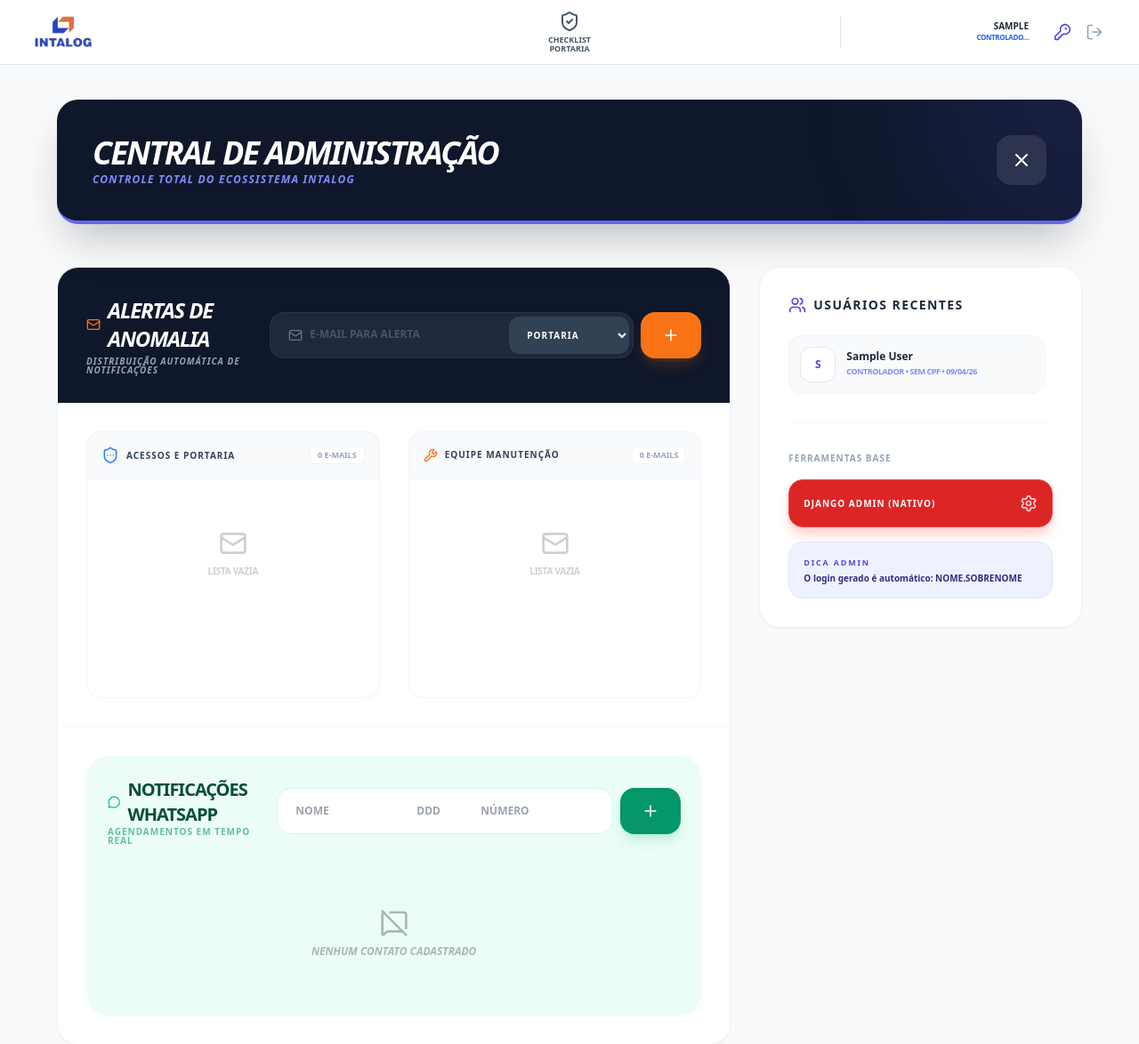
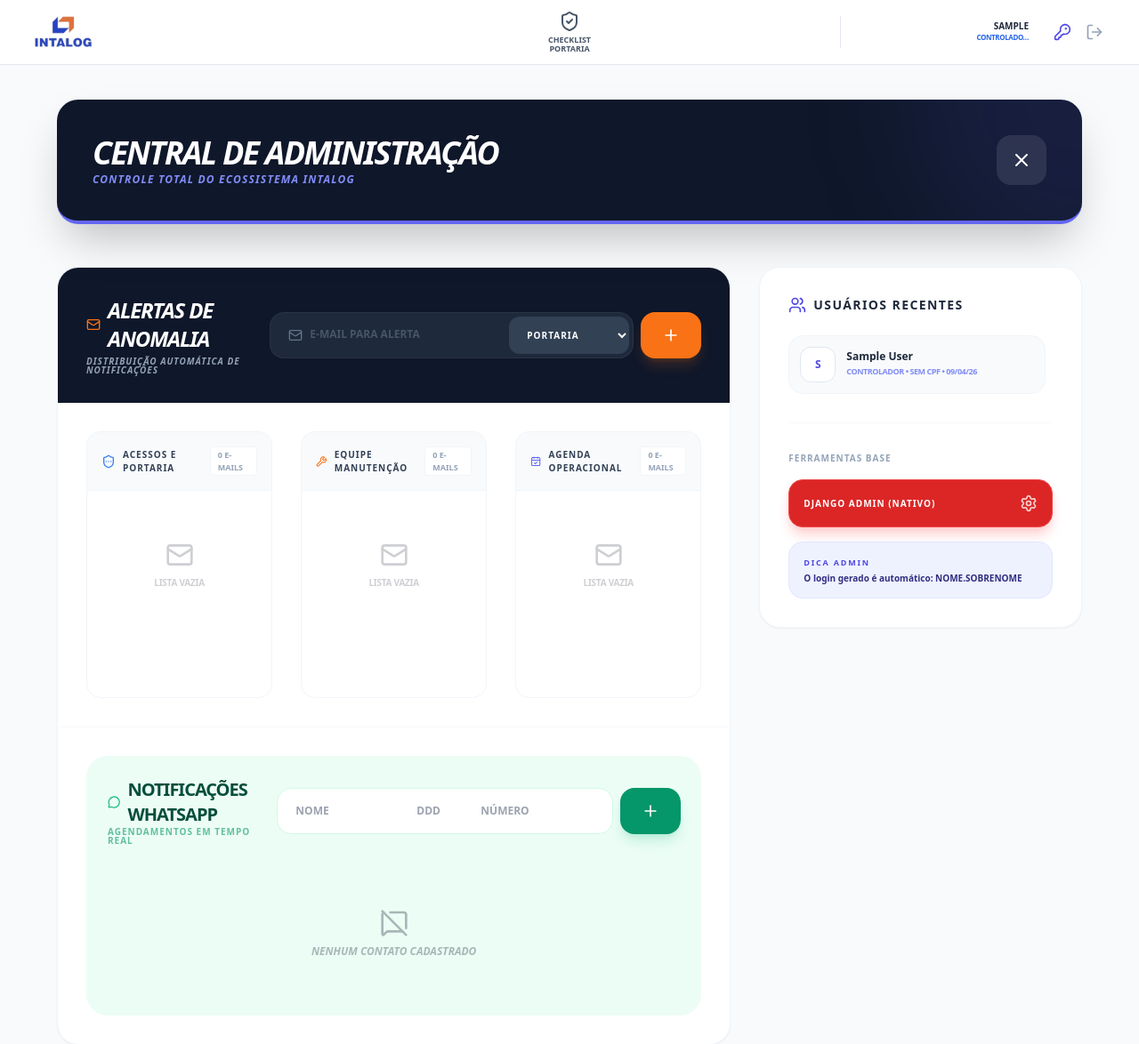
Before and after one commit to Luparele/PortariaWeb, a Django app: page /admin-sistema/ in a window 1280 px wide. Shown: the top 1174 px of the page at 89% size. Run offline with Django 5.2, Linux system fonts and the light colour scheme; the visitor is signed in with stand-in values (Sample User, id 1); data comes from the database, SQL or seed files in the repository; data that the repository does not hold is empty; some libraries are stand-ins or nearby versions.

Commit message:
Implement third email list for Maintenance Schedule alerts and update admin UI

```diff
--- a/checklists/models.py
+++ b/checklists/models.py
@@ -149,6 +149,7 @@ class AlertEmail(models.Model):
     CATEGORIES = [
         ('PORTARIA', 'Portaria / Controlador de Acesso'),
         ('MANUTENCAO', 'Manutenção'),
+        ('AGENDA', 'Agenda de Manutenção'),
     ]
     email = models.EmailField()
     category = models.CharField(max_length=20, choices=CATEGORIES, default='PORTARIA')
--- a/checklists/views.py
+++ b/checklists/views.py
@@ -123,7 +123,7 @@ def _send_forklift_anomaly_email(instance, request=None):
 def _send_schedule_alerts(schedule, request=None):
     """Send Email and WhatsApp alerts for new maintenance schedules"""
     # 1. Email Alerts
-    emails = list(AlertEmail.objects.filter(category='MANUTENCAO').values_list('email', flat=True))
+    emails = list(AlertEmail.objects.filter(category='AGENDA').values_list('email', flat=True))
     if emails:
         subject = f"🛠️ AGENDAMENTO: MANUTENÇÃO - {schedule.veiculo.placa}"
         site_url = request.build_absolute_uri('/')[:-1] if request else 'http://localhost:8001'
@@ -615,6 +615,7 @@ def system_admin_view(request):
     context = {
         'emails_portaria': AlertEmail.objects.filter(category='PORTARIA').order_by('email'),
         'emails_manutencao': AlertEmail.objects.filter(category='MANUTENCAO').order_by('email'),
+        'emails_agenda': AlertEmail.objects.filter(category='AGENDA').order_by('email'),
         'whatsapps': AlertWhatsApp.objects.all().order_by('nome'),
         'users': User.objects.all().select_related('profile').order_by('-date_joined')[:15],
     }
@@ -766,7 +767,7 @@ def _send_status_update_alerts(schedule, request):
     """Helper to send alerts when status changes to final states"""
     # Logic for Email (only for CONCLUIDO/CANCELADO)
     if schedule.status in ['CONCLUIDO', 'CANCELADO']:
-        emails = AlertEmail.objects.filter(category='MANUTENCAO').values_list('email', flat=True)
+        emails = AlertEmail.objects.filter(category='AGENDA').values_list('email', flat=True)
         if emails:
             subject = f"ATUALIZAÇÃO DE MANUTENÇÃO: {schedule.veiculo.placa} - {schedule.get_status_display().upper()}"
             site_url = request.build_absolute_uri('/')[:-1]
--- a/templates/system_admin.html
+++ b/templates/system_admin.html
@@ -121,6 +121,7 @@
                             >
                                 <option value="PORTARIA">Portaria</option>
                                 <option value="MANUTENCAO">Manutenção</option>
+                                <option value="AGENDA">Agenda</option>
                             </select>
                         </div>
                         <button
@@ -133,7 +134,7 @@
                 </div>
 
                 <div class="p-8">
-                    <div class="flex flex-col md:flex-row gap-8">
+                    <div class="grid grid-cols-1 md:grid-cols-2 xl:grid-cols-3 gap-8">
                         <!-- Portaria -->
                         <div class="flex-1 flex flex-col min-h-[300px]">
                             <div class="p-4 rounded-t-2xl border-x border-t border-slate-100 flex items-center justify-between bg-slate-50">
@@ -176,6 +177,37 @@
                             </div>
                             <div class="flex-1 bg-white border border-slate-100 rounded-b-2xl p-4 space-y-2 overflow-y-auto">
                                 {% for item in emails_manutencao %}
+                                <div class="flex items-center justify-between p-3 bg-slate-50 border border-slate-100 rounded-xl group hover:bg-white hover:shadow-sm transition-all">
+                                    <span class="text-xs font-bold text-slate-600 truncate mr-2">{{ item.email }}</span>
+                                    <form method="post" onsubmit="return confirm('Excluir este e-mail?');">
+                                        {% csrf_token %}
+                                        <input type="hidden" name="action" value="delete_email">
+                                        <input type="hidden" name="id" value="{{ item.id }}">
+                                        <button type="submit" class="p-1.5 text-slate-300 hover:text-red-500 hover:bg-red-50 rounded-lg transition-all opacity-0 group-hover:opacity-100">
+                                            <i data-lucide="trash-2" class="w-4 h-4"></i>
+                                        </button>
+                                    </form>
+                                </div>
+                                {% empty %}
+                                <div class="flex flex-col items-center justify-center py-10 opacity-20">
+                                    <i data-lucide="mail" class="w-8 h-8 mb-2"></i>
+                                    <p class="text-[10px] font-black uppercase tracking-tight">Lista Vazia</p>
+                                </div>
+                                {% endfor %}
+                            </div>
+                        </div>
+
+                        <!-- Agenda de Manutencao -->
+                        <div class="flex flex-col min-h-[300px]">
+                            <div class="p-4 rounded-t-2xl border-x border-t border-slate-100 flex items-center justify-between bg-slate-50">
+                                <div class="flex items-center gap-2">
+                                    <i data-lucide="calendar-check" class="text-indigo-500 w-4 h-4"></i>
+                                    <h4 class="text-[10px] font-black text-slate-700 uppercase tracking-widest">Agenda Operacional</h4>
+                                </div>
+                                <span class="bg-white px-2 py-0.5 rounded text-[9px] font-black text-slate-400 border border-slate-100">{{ emails_agenda|length }} E-MAILS</span>
+                            </div>
+                            <div class="flex-1 bg-white border border-slate-100 rounded-b-2xl p-4 space-y-2 overflow-y-auto">
+                                {% for item in emails_agenda %}
                                 <div class="flex items-center justify-between p-3 bg-slate-50 border border-slate-100 rounded-xl group hover:bg-white hover:shadow-sm transition-all">
                                     <span class="text-xs font-bold text-slate-600 truncate mr-2">{{ item.email }}</span>
                                     <form method="post" onsubmit="return confirm('Excluir este e-mail?');">
```
Also changed, not shown: checklists/migrations/0015_alter_alertemail_category.py (added).
